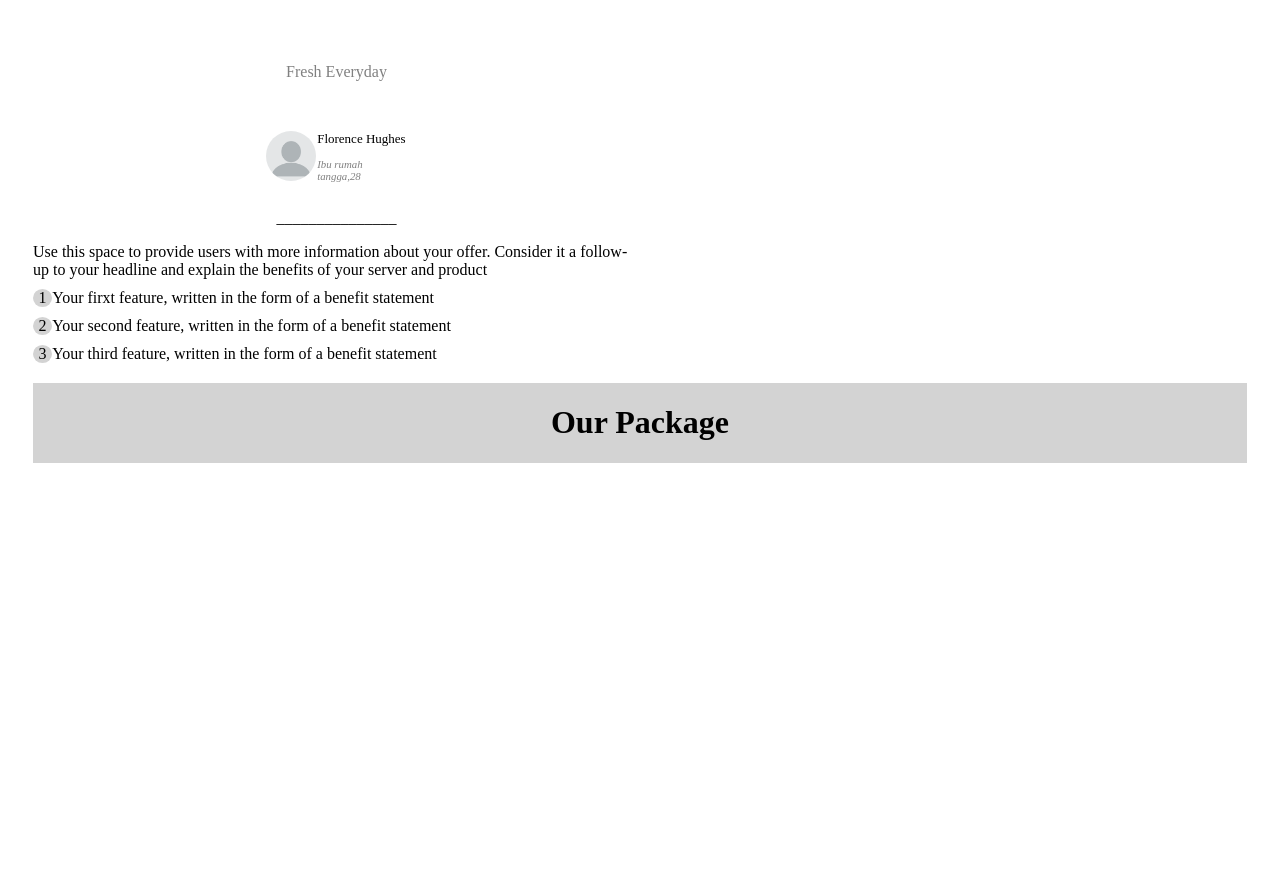
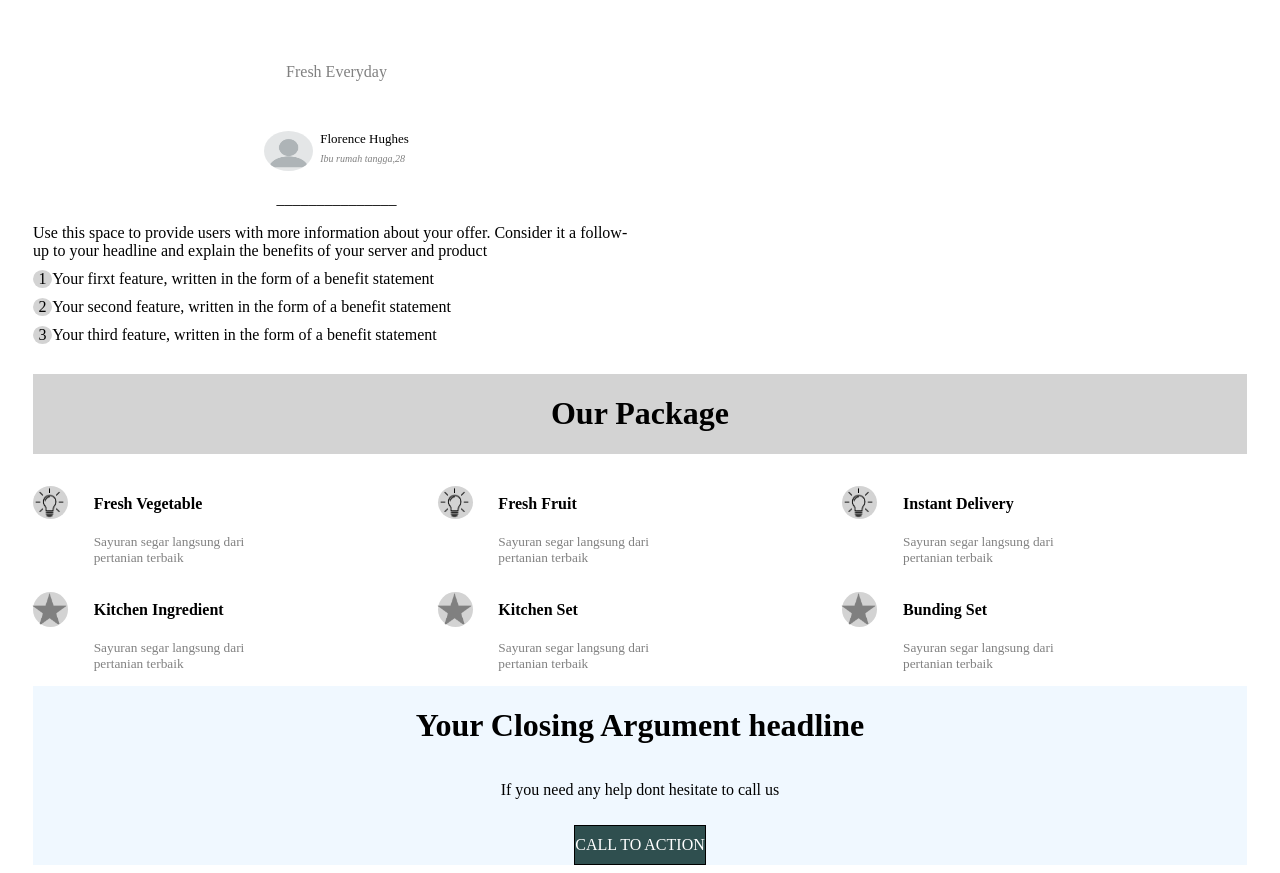
Before and after one commit to revou-fundamental-course/18-sep-23-VincentWinata, a plain HTML site: page index.html in a window 1280 px wide. Shown: the part 580-1453 px from the top of the page. Before the commit the page ends 1063 px from the top, so only its background shows below. Drawn offline with Linux system fonts and the light colour scheme.

Commit message:
perbaikan

```diff
--- a/css/style.css
+++ b/css/style.css
@@ -123,20 +123,24 @@ select{
         justify-content: center;
 }
 .profile-picture-img{
-    width: 50px;
-    height: 50px;
+    width: 49px;
+    height: 40px;
     border-radius: 50%;
+    margin-right: 2px;
+    align-items: center;
 }
 .identity{
     box-sizing: border-box;
     width: 70%;
     font-size: small;
     justify-content: center;
+    margin-left: 5px;
 }
 .identity-job{
+    margin-top: 6px;
     font-style: italic;
     color: gray;
-    font-size: smaller;
+    font-size: 10px;
 }
 .profile{
     display: flex;
@@ -152,3 +156,70 @@ select{
     justify-content: center;
     margin: 20px 0;
 }
+.packages{
+    box-sizing: border-box;
+    width: 15%;
+}
+.product-offer{
+    font-size: medium;
+}
+.our-offer{
+    display: flex;
+    box-sizing: border-box;
+    width: 50%;
+}
+.symbol{
+    display: flex;
+    width: 55px;
+    border-radius: 50%;
+    margin-right: 2px;
+    align-items: center;
+}
+.symbol-star{
+    display: flex;
+    width: 35px;
+    border-radius: 50%;
+    margin-right: 2px;
+    align-items: center;
+}
+.circle-symbol{
+    box-sizing: border-box;
+    width: 35px;
+    display: flex;
+    justify-content: center;
+    background: lightgray;
+    border-radius: 50%;
+    height: fit-content;
+    margin-top: 12px;
+}
+.circle-symbol-star{
+    box-sizing: border-box;
+    width: 35px;
+    display: flex;
+    justify-content: center;
+    background: lightgray;
+    border-radius: 50%;
+    height: fit-content;
+    margin-top: 12px;
+}
+.pack{
+    display: flex;
+}
+.description{
+    margin-left: 7px;
+}
+.offers{
+    box-sizing: border-box;
+    width: 50%;
+    font-size: smaller;
+}
+.offers-description{
+    color: gray;
+    margin-top: 8px;
+}
+foot{
+    display: flex;
+    flex-direction: column;
+    background-color: aliceblue;
+    align-items: center;
+}
--- a/index.html
+++ b/index.html
@@ -14,8 +14,8 @@
             </div>
             <div class="nav">
                 <a href="#title" class="nav-item">Home</a>
-                <a href="#content-left" class="nav-item">Our Package</a>
-                <a href="/" class="nav-item">Call Us</a>
+                <a href="#our-package" class="nav-item">Our Package</a>
+                <a href="#foot" class="nav-item">Call Us</a>
             </div>
         </header>
         <main>
@@ -65,7 +65,6 @@
                     </form>
                 </div>
             </div>
-        </main>
             <div id="our-products" class="our-products">
                 <div>
                     Use this space to provide users with more information
@@ -96,18 +95,88 @@
                         Your third feature, written in the form of a benefit statement
                     </div>
                 </div>
-
             </div>
+        </main>
+        <footer>
             <div>
-            <div class="our-package">
+                <div id="our-package" class="our-package">
                     <h1>Our Package</h1>
                 </div>
-            <div>
-
+                <div class="pack">
+                    <div class="our-offer">
+                        <div class="packages">
+                            <div class="circle-symbol">
+                                <img src="Assets/lamp.png" class="symbol">
                             </div>
                         </div>
-        <footer>
-
+                        <div class="offers">
+                            <h4  class="product-offer">Fresh Vegetable</h4>
+                            <p class="offers-description">Sayuran segar langsung dari pertanian terbaik</p>
+                        </div>
+                    </div>
+                    <div class="our-offer">
+                        <div class="packages">
+                            <div class="circle-symbol">
+                                <img src="Assets/lamp.png" class="symbol">
+                            </div>
+                        </div>
+                        <div class="offers">
+                            <h4  class="product-offer">Fresh Fruit</h4>
+                            <p class="offers-description">Sayuran segar langsung dari pertanian terbaik</p>
+                        </div>
+                    </div>
+                    <div class="our-offer">
+                        <div class="packages">
+                            <div class="circle-symbol">
+                                <img src="Assets/lamp.png" class="symbol">
+                            </div>
+                        </div>
+                        <div class="offers">
+                            <h4  class="product-offer">Instant Delivery</h4>
+                            <p class="offers-description">Sayuran segar langsung dari pertanian terbaik</p>
+                        </div>
+                    </div>
+                </div>
+                <div class="pack">
+                    <div class="our-offer">
+                        <div class="packages">
+                            <div class="circle-symbol-star">
+                                <img src="Assets/star.png" class="symbol-star">
+                            </div>
+                        </div>
+                        <div class="offers">
+                            <h4  class="product-offer">Kitchen Ingredient</h4>
+                            <p class="offers-description">Sayuran segar langsung dari pertanian terbaik</p>
+                        </div>
+                    </div>
+                    <div class="our-offer">
+                        <div class="packages">
+                            <div class="circle-symbol-star">
+                                <img src="Assets/star.png" class="symbol-star">
+                            </div>
+                        </div>
+                        <div class="offers">
+                            <h4  class="product-offer">Kitchen Set</h4>
+                            <p class="offers-description">Sayuran segar langsung dari pertanian terbaik</p>
+                        </div>
+                    </div>
+                    <div class="our-offer">
+                        <div class="packages">
+                            <div class="circle-symbol-star">
+                                <img src="Assets/star.png" class="symbol-star">
+                            </div>
+                        </div>
+                        <div class="offers">
+                            <h4  class="product-offer">Bunding Set</h4>
+                            <p class="offers-description">Sayuran segar langsung dari pertanian terbaik</p>
+                        </div>
+                    </div>
+                </div>
         </footer>
     </body>
+    <foot id="foot">
+        <h1>Your Closing Argument headline</h1>
+        <p>If you need any help dont hesitate to call us</p>
+        <div id="button" class="button">CALL TO ACTION</div>
+    </foot>
 </html>
```
Also changed, not shown: Assets/lamp.png (added), Assets/star.png (added). Lines whose indentation alone changed are shown as unchanged.
